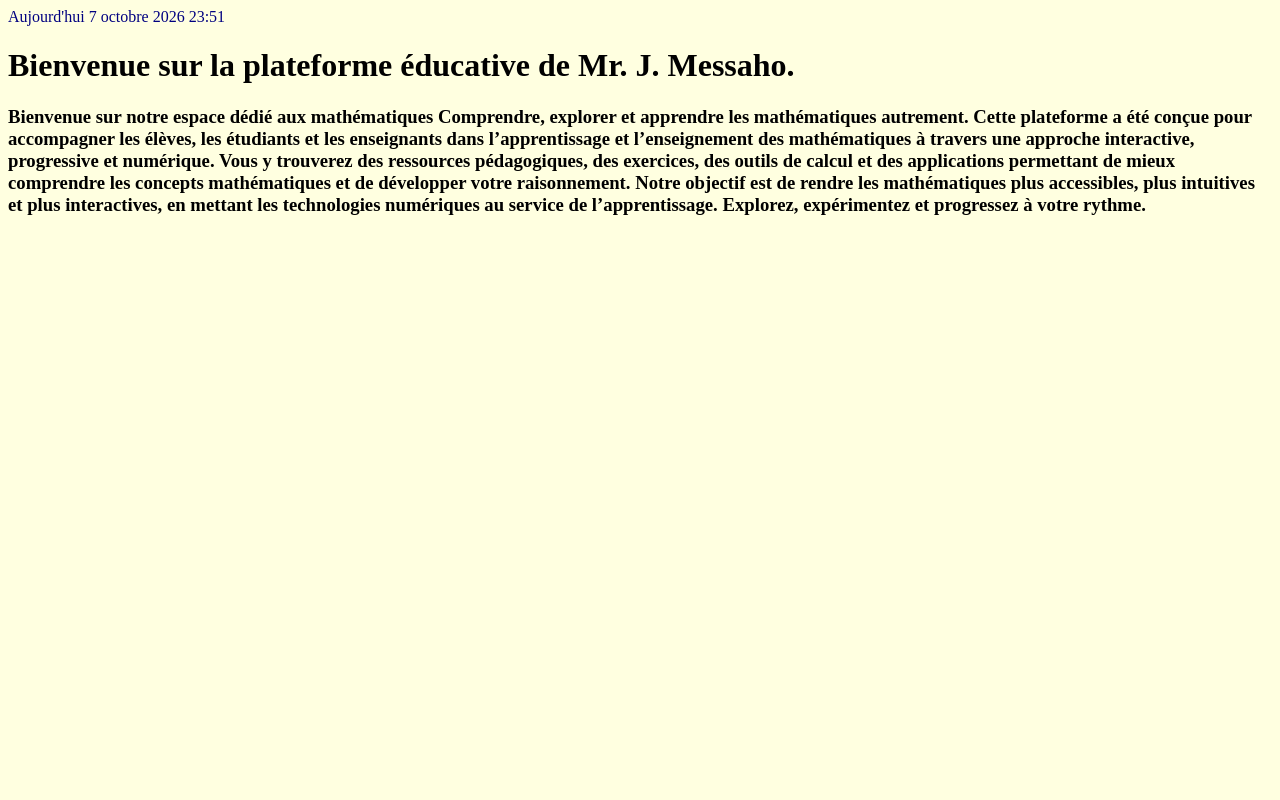
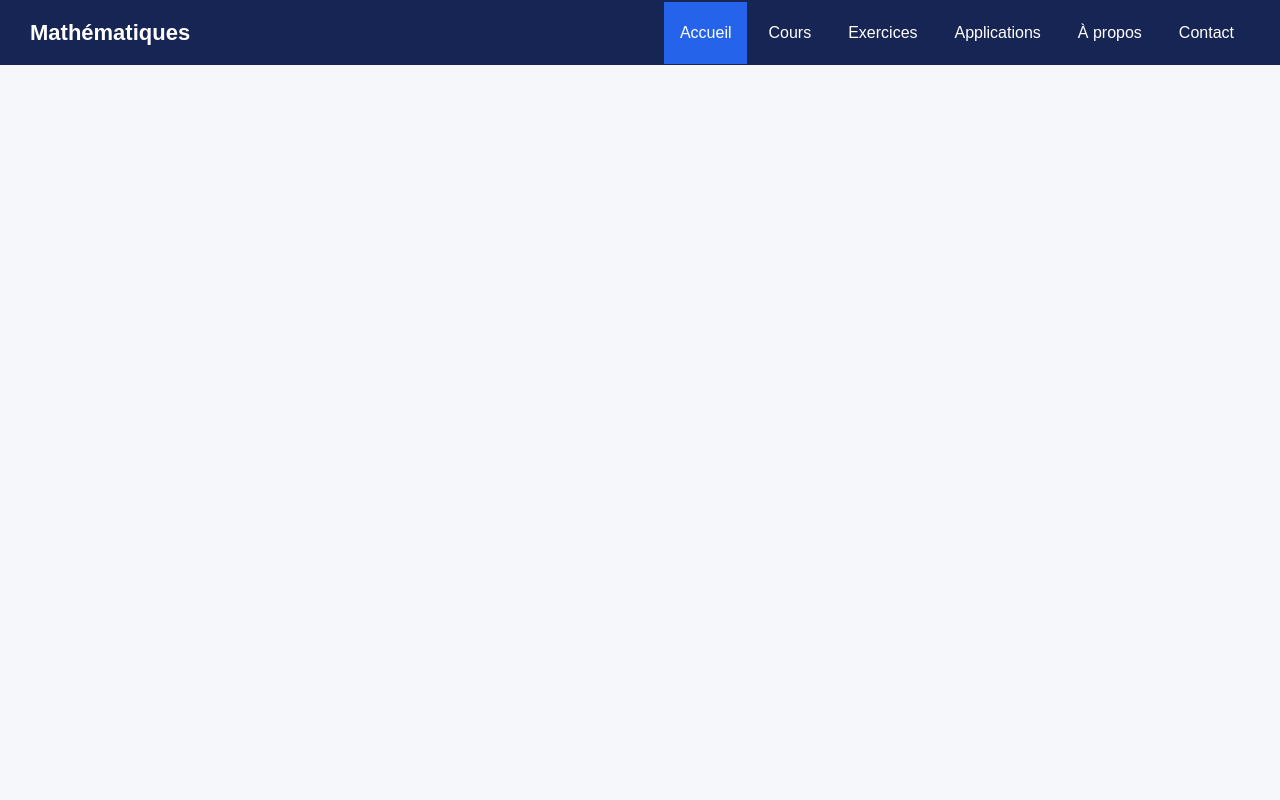
Before and after one commit to jmessaho/django26, a Django app: page / in a window 1280 px wide. Run offline with Django 5.2, Linux system fonts and the light colour scheme.

Commit message:
Mise à jour

```diff
--- a/app26/templates/index.html
+++ b/app26/templates/index.html
@@ -1,24 +1,192 @@
-{% load static %}
-<html lang="fr" class="dark">
+<!DOCTYPE html>
+<html lang="fr">
 <head>
     <meta charset="UTF-8">
-    <link rel="stylesheet" href="{% static '/css/styles.css' %}">
+    <meta name="viewport" content="width=device-width, initial-scale=1.0">
 
-    <link rel="stylesheet" href="{% static 'css/styles.css' %}">
-    <title>Prof J. Messaho</title>
+    <title>{% block title %}Mathématiques{% endblock %}</title>
+
+    <style>
+        * {
+            margin: 0;
+            padding: 0;
+            box-sizing: border-box;
+        }
+
+        body {
+            font-family: Arial, sans-serif;
+            background: #f5f7fa;
+        }
+
+        /* Barre horizontale */
+        .navbar {
+            width: 100%;
+            background: #172554;
+            display: flex;
+            align-items: center;
+            justify-content: space-between;
+            padding: 0 30px;
+            min-height: 65px;
+        }
+
+        .logo {
+            color: white;
+            font-size: 22px;
+            font-weight: bold;
+            text-decoration: none;
+        }
+
+        .menu {
+            display: flex;
+            list-style: none;
+            gap: 5px;
+        }
+
+        .menu a {
+            display: block;
+            color: white;
+            text-decoration: none;
+            padding: 22px 16px;
+            transition: 0.3s;
+        }
+
+        .menu a:hover {
+            background: #2563eb;
+        }
+
+        .menu a.active {
+            background: #2563eb;
+        }
+
+        /* Bouton mobile */
+        .menu-button {
+            display: none;
+            color: white;
+            font-size: 28px;
+            cursor: pointer;
+        }
+
+        /* Contenu */
+        main {
+            padding: 40px;
+        }
+
+        /* Responsive */
+        @media (max-width: 768px) {
+
+            .navbar {
+                flex-wrap: wrap;
+                padding: 0 20px;
+            }
+
+            .menu-button {
+                display: block;
+            }
+
+            .menu {
+                display: none;
+                width: 100%;
+                flex-direction: column;
+            }
+
+            .menu.show {
+                display: flex;
+            }
+
+            .menu a {
+                padding: 15px;
+            }
+        }
+    </style>
 </head>
+
 <body>
-<p> Aujourd'hui {{ now }}
-<h1>
-    Bienvenue sur la plateforme éducative de Mr. {{ myname }}.
-</h1>
-<h3>
-    Bienvenue sur notre espace dédié aux mathématiques
-Comprendre, explorer et apprendre les mathématiques autrement.
-Cette plateforme a été conçue pour accompagner les élèves, les étudiants et les enseignants dans l’apprentissage et l’enseignement des mathématiques à travers une approche interactive, progressive et numérique.
-Vous y trouverez des ressources pédagogiques, des exercices, des outils de calcul et des applications permettant de mieux comprendre les concepts mathématiques et de développer votre raisonnement.
-Notre objectif est de rendre les mathématiques plus accessibles, plus intuitives et plus interactives, en mettant les technologies numériques au service de l’apprentissage.
-Explorez, expérimentez et progressez à votre rythme.
-</h3>
+
+<nav class="navbar">
+
+    <a href="/" class="logo">
+        Mathématiques
+    </a>
+
+    <div class="menu-button" id="menuButton">
+        ☰
+    </div>
+
+    <ul class="menu" id="menu"></ul>
+
+</nav>
+
+<main>
+    {% block content %}
+    {% endblock %}
+</main>
+
+
+<script>
+    /*
+     * Menus du site
+     */
+    const menus = [
+        {
+            name: "Accueil",
+            url: "/"
+        },
+        {
+            name: "Cours",
+            url: "/cours/"
+        },
+        {
+            name: "Exercices",
+            url: "/exercices/"
+        },
+        {
+            name: "Applications",
+            url: "/applications/"
+        },
+        {
+            name: "À propos",
+            url: "/about/"
+        },
+        {
+            name: "Contact",
+            url: "/contact/"
+        }
+    ];
+
+
+    /*
+     * Création automatique du menu
+     */
+    const menu = document.getElementById("menu");
+
+    menus.forEach(item => {
+
+        const li = document.createElement("li");
+
+        const a = document.createElement("a");
+
+        a.textContent = item.name;
+        a.href = item.url;
+
+        // Menu actif
+        if (window.location.pathname === item.url) {
+            a.classList.add("active");
+        }
+
+        li.appendChild(a);
+        menu.appendChild(li);
+    });
+
+
+    /*
+     * Menu mobile
+     */
+    const menuButton = document.getElementById("menuButton");
+
+    menuButton.addEventListener("click", () => {
+        menu.classList.toggle("show");
+    });
+</script>
+
 </body>
 </html>
```
